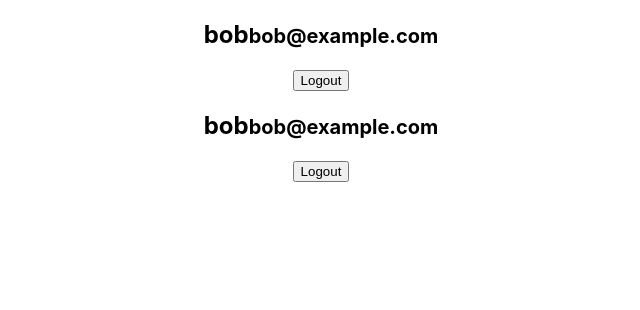
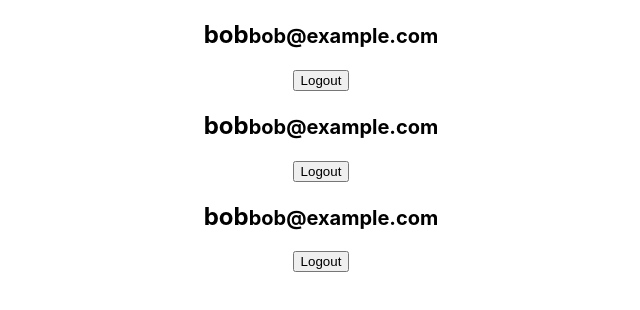
Before and after one commit to forestryio/react-patterns-article, a React (Create React App) app: page / in a window 1280 px wide. Shown: the top 310 px of the page, without its empty margins (319-959 px from the left). Built offline with nearby package versions, Linux system fonts and the light colour scheme.

Commit message:
Add hook demo

```diff
--- a/src/App.tsx
+++ b/src/App.tsx
@@ -2,6 +2,7 @@ import React, { Component } from "react";
 import "./App.css";
 import { HocDemo } from "./components/hoc-demo/HocDemo";
 import { RenderPropsDemo } from "./components/render-props-demo/RenderPropsDemo";
+import { HooksDemo } from "./components/hooks-demo/HooksDemo";
 
 class App extends Component {
   render() {
@@ -9,6 +10,7 @@ class App extends Component {
       <div className="App">
         <HocDemo />
         <RenderPropsDemo />
+        <HooksDemo />
       </div>
     );
   }
--- /dev/null
+++ b/src/components/hooks-demo/HooksDemo.tsx
@@ -0,0 +1,15 @@
+import * as React from "react";
+import { useUser } from "./useCurrentUser";
+import { LoadingScreen } from "../LoadingScreen";
+import { ErrorScreen } from "../ErrorScreen";
+import { UserInfo } from "../UserInfo";
+
+export const HooksDemo = () => {
+  let logout = () => (window.location.href = "/logout");
+
+  let user = useUser("bob@example.com");
+  if (user.loading) return <LoadingScreen />;
+  if (user.error || !user.data) return <ErrorScreen />;
+
+  return <UserInfo user={user.data} logout={logout} />;
+};
--- /dev/null
+++ b/src/components/hooks-demo/useCurrentUser.ts
@@ -0,0 +1,18 @@
+import { useState, useEffect } from "react";
+import { User } from "../../user";
+import { loadUser } from "../../api";
+
+export function useUser(email: string) {
+  let [data, setData] = useState<User | null>(null);
+  let [error, setError] = useState<string | null>(null);
+  let [loading, setLoading] = useState<boolean>(true);
+
+  useEffect(() => {
+    loadUser(email)
+      .then(setData)
+      .catch(setError)
+      .finally(() => setLoading(false));
+  }, [email]);
+
+  return { data, loading, error };
+}
```
